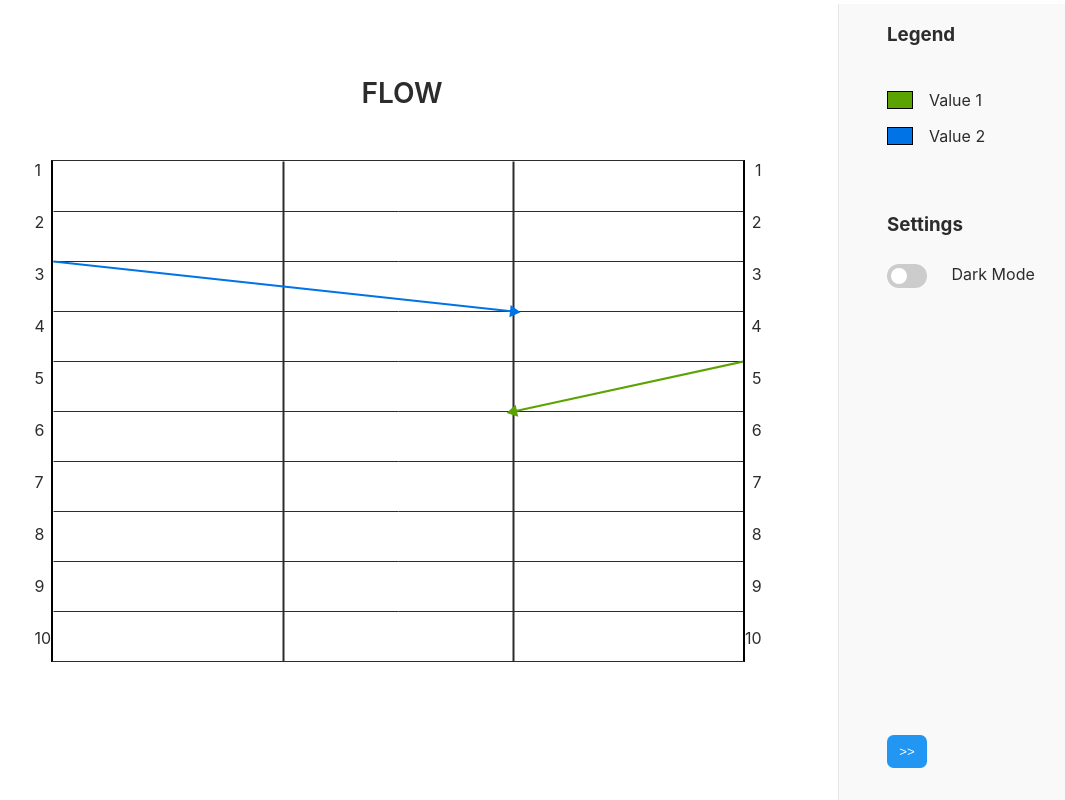
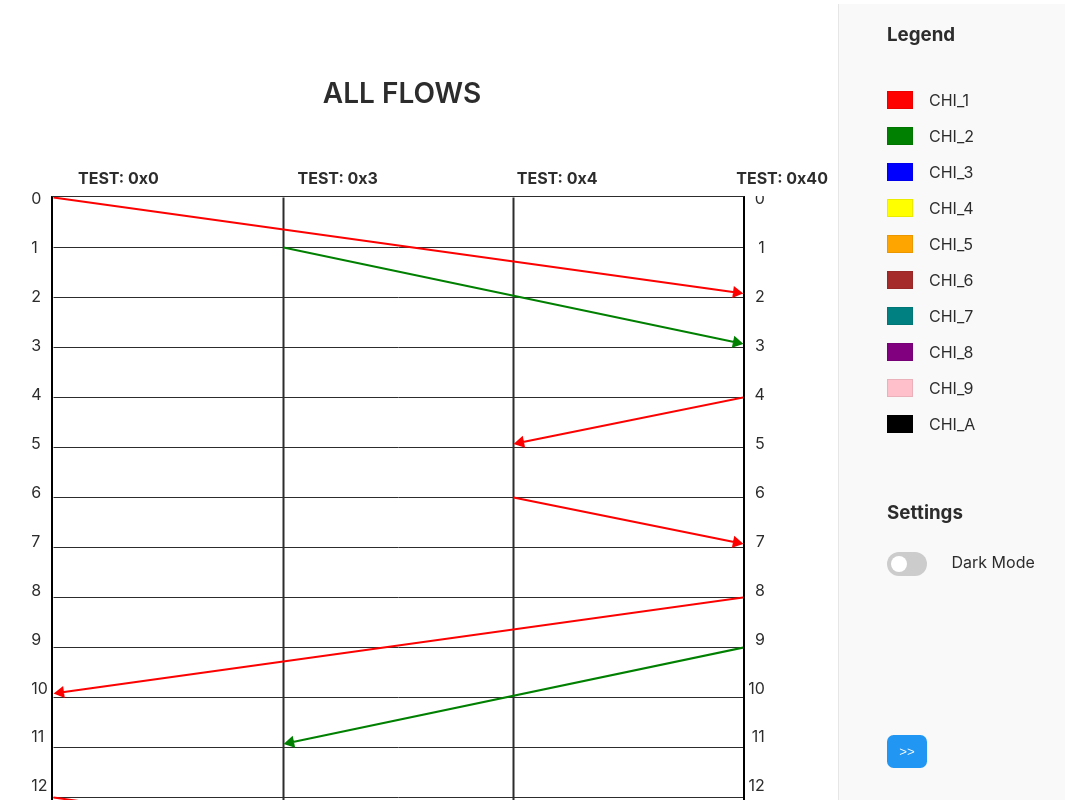
Before and after one commit to RobertJonez7/flow, a React (Create React App) app: page / in a window 1280 px wide. Shown: the top 800 px of the page, without its empty margins (42-1107 px from the left). Built offline with nearby package versions, Linux system fonts and the light colour scheme.

Commit message:
shaped data correctly

```diff
--- a/src/App.css
+++ b/src/App.css
@@ -20,7 +20,7 @@
 html,
 body {
   margin: 0;
-  height: 100%;
+  height: 100vh;
   font-family: -apple-system, BlinkMacSystemFont, "Segoe UI", "Roboto", "Oxygen",
     "Ubuntu", "Cantarell", "Fira Sans", "Droid Sans", "Helvetica Neue",
     sans-serif;
@@ -42,29 +42,45 @@ body {
   padding-top: 0;
   display: flex;
   justify-content: center;
+  flex-direction: column;
   transition: 500ms;
 }
 
-.sider {
+.row-headers {
+  margin-top: -0.5em;
   display: flex;
   flex-direction: column;
   align-items: start;
-  gap: 2em;
+  gap: 1.81em;
   width: 7em;
 }
 
-.sider-right {
+.row-headers-right {
+  margin-top: -0.5em;
   display: flex;
   flex-direction: column;
   align-items: end;
-  gap: 2em;
+  gap: 1.81em;
   width: 7em;
 }
 
-.top {
+.grid {
   display: flex;
+  flex-direction: row;
+  justify-content: center;
+}
+
+.column-headers {
+  position: sticky;
+  top: 0;
+  display: flex;
+  justify-content: space-between;
+  align-items: flex-end;
+  margin-bottom: 2em;
   margin: auto;
-  margin-bottom: 5px;
+  padding: 0.5em;
+  font-weight: bold;
+  background-color: var(--primary);
 }
 
 .toggle-open-button {
@@ -126,7 +142,7 @@ body {
 .box {
   width: 1.5em;
   height: 1em;
-  border: 1px solid black;
+  border: 1px solid var(--border);
   margin-right: 1em;
 }
 
@@ -261,12 +277,13 @@ input:checked + .slider:before {
 .tooltip-element {
   position: absolute;
   top: 2em;
-  width: 10em;
-  min-height: 2em;
+  min-width: 8em;
+  min-height: 1.75em;
   background-color: var(--table-border-secondary);
   border: 1px solid var(--table-border);
   color: var(--secondary);
   padding: 0.25em;
+  padding-top: 0.5em;
 }
 
 .tooltip:hover .tooltip-container {
--- a/src/App.tsx
+++ b/src/App.tsx
@@ -3,17 +3,27 @@ import Sidebar from "./components/sidebar";
 import Header from "./components/header";
 import Button from "./components/button";
 import Grid from "./components/grid";
-import data from "./test/data";
+import data from "./test/test-data";
+import { createColorPallete } from "./helpers/create-color-pallete";
 import { useState } from "react";
 
 const App = () => {
   const [isOpen, toggleOpen] = useState(true);
   const [theme, toggleTheme] = useState("light");
 
-  const sideBarProps = { toggleOpen, isOpen, toggleTheme, theme, data };
-  const headerProps = { isOpen, title: "FLOW" };
+  const colorPallete = createColorPallete(data);
+
+  const sideBarProps = {
+    colorPallete,
+    toggleOpen,
+    isOpen,
+    toggleTheme,
+    theme,
+  };
+  const headerProps = { isOpen, title: "ALL FLOWS" };
   const gridProps = {
     className: "grid-container",
+    colorPallete,
     key: theme,
     isOpen,
     theme,
--- a/src/components/grid.tsx
+++ b/src/components/grid.tsx
@@ -7,17 +7,28 @@ import { drawContent } from "../helpers/draw-content";
 import { initCanvas } from "../helpers/init-canvas";
 import { buildGrid } from "../helpers/build-grid";
 
-const Grid = ({ data, theme, isOpen, className }: GridProps): JSX.Element => {
+const Grid = ({
+  data,
+  theme,
+  isOpen,
+  className,
+  colorPallete,
+}: GridProps): JSX.Element => {
   const [tooltipCoordinates, setTooltipCoordinates] = useState<any>({});
   const canvasRef = useRef(null);
+
+  const numOfRows = Object.values(data).reduce((num: number, val: any) => {
+    if (val?.rcvd_time > num) num = val?.rcvd_time;
+    return num;
+  }, 0);
 
   useEffect(() => {
     const options: GridOptions = {
       canvas: canvasRef.current as unknown as HTMLCanvasElement,
-      width: (data?.columns?.length - 1) * 230,
-      height: data?.rows?.length * 50,
-      cols: data?.columns?.length - 1,
-      rows: data?.rows?.length,
+      width: 3 * 230, //(data?.columns?.length - 1) * 230,
+      height: 22 * 50, //data?.rows?.length * 50,
+      rows: numOfRows,
+      cols: 3,
       offsetX: 0,
       offsetY: 0,
       ctx: 0,
@@ -34,8 +45,9 @@ const Grid = ({ data, theme, isOpen, className }: GridProps): JSX.Element => {
       const coordinates = computeIntersectionsCoordinates(options);
       const tooltipC = drawContent({
         coordinates,
+        colorPallete,
         ctx: options?.ctx,
-        directions: data?.directions,
+        directions: data,
       });
 
       setTooltipCoordinates(tooltipC);
@@ -43,26 +55,39 @@ const Grid = ({ data, theme, isOpen, className }: GridProps): JSX.Element => {
     render();
   }, []);
 
-  const siderItems = data.rows.map((r: string) => (
-    <div className="sider-item" key={r}>
-      {r}
-    </div>
-  ));
+  const rowHeaders = Array(numOfRows + 1)
+    .fill(0)
+    .map((n, i) => n + i)
+    .map((r: number) => <div key={r}>{r}</div>);
+
+  const columnHeaders = [
+    "TEST: 0x0",
+    "TEST: 0x3",
+    "TEST: 0x4",
+    "TEST: 0x40",
+  ].map((c: string) => <div>{c}</div>);
 
   return (
     <div className={className} style={{ marginRight: isOpen ? "25em" : 0 }}>
-      <div className="sider">{siderItems}</div>
+      <div className="column-headers" style={{ width: 3 * 230 + 60 }}>
+        {columnHeaders}
+      </div>
+      <div className="grid">
+        <div className="row-headers">{rowHeaders}</div>
+        <div>
           <canvas ref={canvasRef} className="canvas" />
+        </div>
         <div
           className="dom-overlay"
           style={{
-          width: (data?.columns?.length - 1) * 230,
-          height: data?.rows?.length * 50,
+            width: 3 * 230,
+            height: numOfRows * 50,
           }}
         >
           {generateTooltips(tooltipCoordinates)}
         </div>
-      <div className="sider-right">{siderItems}</div>
+        <div className="row-headers-right">{rowHeaders}</div>
+      </div>
     </div>
   );
 };
--- a/src/components/sidebar.tsx
+++ b/src/components/sidebar.tsx
@@ -5,7 +5,7 @@ import Button from "./button";
 import { SidebarProps } from "../types";
 
 const Sidebar = ({
-  data,
+  colorPallete,
   toggleOpen,
   isOpen,
   toggleTheme,
@@ -21,8 +21,8 @@ const Sidebar = ({
       <div className="sidebar">
         <div className="section">
           <h3>Legend</h3>
-          {Object.values(data?.legend).map((l: any) => {
-            return <LegendValue title={l?.title} color={l?.color} />;
+          {Object.entries(colorPallete).map(([key, val]: any) => {
+            return <LegendValue title={key} color={val} />;
           })}
         </div>
 
--- /dev/null
+++ b/src/helpers/create-color-pallete.ts
@@ -0,0 +1,20 @@
+const colors = [
+  "red",
+  "green",
+  "blue",
+  "yellow",
+  "orange",
+  "brown",
+  "teal",
+  "purple",
+  "pink",
+  "black",
+];
+
+export const createColorPallete = (data: any) => {
+  const keys = [...new Set(Object.values(data).map((d: any) => d?.elder_id))];
+  return keys.reduce((obj, val, i) => {
+    if (!obj[val]) obj[val] = colors[i];
+    return obj;
+  }, {});
+};
--- a/src/helpers/draw-content.ts
+++ b/src/helpers/draw-content.ts
@@ -1,35 +1,41 @@
-import { DrawContentArgs, Intersections } from "../types";
+import { DrawContentArgs } from "../types";
 import { drawArrow } from "./draw-arrow";
+
+const headers = { "0x0": 0, "0x3": 1, "0x4": 2, "0x40": 3 } as any;
 
 export const drawContent = ({
   coordinates,
+  colorPallete,
+  directions,
   ctx,
-  directions,
 }: DrawContentArgs) => {
-  const endCoordinates: Intersections = {};
+  const endCoordinates: any = {};
 
-  for (const d in directions) {
-    const row = coordinates[`row-${d}`];
-    const direction = directions[d];
-
-    ctx.strokeStyle = direction?.color ?? "black";
+  Object.entries(directions).forEach(([key, val]: any) => {
+    const color = colorPallete[val?.elder_id] ?? "black";
+    ctx.strokeStyle = color;
     ctx.lineWidth = 2;
+    const increment = headers[val?.src_node] > headers[val?.tgt_node];
 
     drawArrow({
-      fromX: row[`top-${direction?.src_node}-x`],
-      fromY: row[`top-${direction?.src_node}-y`],
-      toX: row[`bottom-${direction?.tgt_node}-x`],
-      toY: row[`bottom-${direction?.tgt_node}-y`],
-      color: direction?.color,
+      fromX: coordinates[val?.sent_time][`${headers[val?.src_node]}-x`],
+      fromY: coordinates[val?.sent_time][`${headers[val?.src_node]}-y`],
+      toX:
+        coordinates[val?.rcvd_time][`${headers[val?.tgt_node]}-x`] +
+        (increment ? +7 : -7),
+      toY: coordinates[val?.rcvd_time][`${headers[val?.tgt_node]}-y`] - 5,
       radius: 5,
+      color,
       ctx,
     });
 
-    endCoordinates[d] = {
-      x: row[`bottom-${direction?.tgt_node}-x`],
-      y: row[`bottom-${direction?.tgt_node}-y`],
+    endCoordinates[key] = {
+      x: coordinates[val?.rcvd_time][`${headers[val?.tgt_node]}-x`],
+      y: coordinates[val?.rcvd_time][`${headers[val?.tgt_node]}-y`],
+      description: val?.description,
+      increment,
     };
-  }
+  });
 
   return endCoordinates;
 };
--- a/src/helpers/generate-tooltips.tsx
+++ b/src/helpers/generate-tooltips.tsx
@@ -8,13 +8,14 @@ const generateTooltips = (coordinates: Intersections) => {
     try {
       return (
         <div
-          style={{ position: "absolute", top: val?.y - 15, left: val?.x - 20 }}
+          style={{
+            position: "absolute",
+            top: val?.y - 15,
+            left: val?.x + (val?.increment ? -12 : -25),
+          }}
         >
           {React.createElement(Tooltip, {
-            text: `Lorem ipsum dolor sit amet consectetur, adipisicing elit. Dolor,
-          corporis animi. Architecto doloremque distinctio totam sit debitis
-          quia vero dolor, earum quas quo est voluptatum, asperiores natus
-          incidunt amet atque!`,
+            text: val?.description,
           })}
         </div>
       );
--- /dev/null
+++ b/src/test/test-data.ts
@@ -0,0 +1,192 @@
+export default {
+  CHI_0_TXREQ_0: {
+    elder_id: "CHI_1",
+    self_id: "CHI_1",
+    sent_time: 0,
+    rcvd_time: 2,
+    src_node: "0x0",
+    tgt_node: "0x40",
+    channel: "REQ",
+    description: "WrDataPartial",
+    address: "ADDR",
+  },
+  CHI_0_TXRSP_0: {
+    elder_id: "CHI_1",
+    self_id: "CHI_1",
+    sent_time: 8,
+    rcvd_time: 10,
+    src_node: "0x40",
+    tgt_node: "0x0",
+    channel: "RSP",
+    description: "CompDBID",
+    address: "ADDR",
+  },
+  CHI_0_TXDAT_0: {
+    elder_id: "CHI_1",
+    self_id: "CHI_1",
+    sent_time: 12,
+    rcvd_time: 14,
+    src_node: "0x0",
+    tgt_node: "0x40",
+    channel: "DAT",
+    description: "CopyBackWriteData_UC",
+    address: "ADDR",
+  },
+  CHI_0_TXRSP_1: {
+    elder_id: "CHI_1",
+    self_id: "CHI_1",
+    sent_time: 16,
+    rcvd_time: 18,
+    src_node: "0x0",
+    tgt_node: "0x40",
+    channel: "RSP",
+    description: "CompAck",
+    address: "ADDR",
+  },
+
+  CHI_1_SNP_0: {
+    elder_id: "CHI_1",
+    self_id: "SNP_1",
+    sent_time: 4,
+    rcvd_time: 5,
+    src_node: "0x40",
+    tgt_node: "0x4",
+    channel: "SNP",
+    description: "SnpDataPlease",
+    address: "ADDR",
+  },
+  CHI_1_TXRSP_0: {
+    elder_id: "CHI_1",
+    self_id: "SNP_1",
+    sent_time: 6,
+    rcvd_time: 7,
+    src_node: "0x4",
+    tgt_node: "0x40",
+    channel: "RSP",
+    description: "SnpRsp_I",
+    address: "ADDR",
+  },
+
+  CHI_2_TXREQ_0: {
+    elder_id: "CHI_2",
+    self_id: "CHI_2",
+    sent_time: 1,
+    rcvd_time: 3,
+    src_node: "0x3",
+    tgt_node: "0x40",
+    channel: "REQ",
+    description: "RdUnique",
+    address: "ADDR",
+  },
+  CHI_2_TXDAT_0: {
+    elder_id: "CHI_2",
+    self_id: "CHI_2",
+    sent_time: 9,
+    rcvd_time: 11,
+    src_node: "0x40",
+    tgt_node: "0x3",
+    channel: "DAT",
+    description: "CompData_UC",
+    address: "ADDR",
+  },
+  CHI_2_TXRSP_0: {
+    elder_id: "CHI_2",
+    self_id: "CHI_2",
+    sent_time: 13,
+    rcvd_time: 15,
+    src_node: "0x3",
+    tgt_node: "0x40",
+    channel: "RSP",
+    description: "CompAck",
+    address: "ADDR",
+  },
+
+  CHI_3_TXRSP_0: {
+    elder_id: "CHI_3",
+    self_id: "CHI_3",
+    sent_time: 13,
+    rcvd_time: 15,
+    src_node: "0x3",
+    tgt_node: "0x40",
+    channel: "RSP",
+    description: "CompAck",
+    address: "ADDR",
+  },
+  CHI_4_TXRSP_0: {
+    elder_id: "CHI_4",
+    self_id: "CHI_4",
+    sent_time: 14,
+    rcvd_time: 16,
+    src_node: "0x3",
+    tgt_node: "0x40",
+    channel: "RSP",
+    description: "CompAck",
+    address: "ADDR",
+  },
+  CHI_5_TXRSP_0: {
+    elder_id: "CHI_5",
+    self_id: "CHI_5",
+    sent_time: 15,
+    rcvd_time: 17,
+    src_node: "0x3",
+    tgt_node: "0x40",
+    channel: "RSP",
+    description: "CompAck",
+    address: "ADDR",
+  },
+  CHI_6_TXRSP_0: {
+    elder_id: "CHI_6",
+    self_id: "CHI_6",
+    sent_time: 16,
+    rcvd_time: 18,
+    src_node: "0x3",
+    tgt_node: "0x40",
+    channel: "RSP",
+    description: "CompAck",
+    address: "ADDR",
+  },
+  CHI_7_TXRSP_0: {
+    elder_id: "CHI_7",
+    self_id: "CHI_7",
+    sent_time: 17,
+    rcvd_time: 19,
+    src_node: "0x3",
+    tgt_node: "0x40",
+    channel: "RSP",
+    description: "CompAck",
+    address: "ADDR",
+  },
+  CHI_8_TXRSP_0: {
+    elder_id: "CHI_8",
+    self_id: "CHI_8",
+    sent_time: 18,
+    rcvd_time: 20,
+    src_node: "0x3",
+    tgt_node: "0x40",
+    channel: "RSP",
+    description: "CompAck",
+    address: "ADDR",
+  },
+  CHI_9_TXRSP_0: {
+    elder_id: "CHI_9",
+    self_id: "CHI_9",
+    sent_time: 19,
+    rcvd_time: 21,
+    src_node: "0x3",
+    tgt_node: "0x40",
+    channel: "RSP",
+    description: "CompAck",
+    address: "ADDR",
+  },
+  CHI_A_TXRSP_0: {
+    elder_id: "CHI_A",
+    self_id: "CHI_A",
+    sent_time: 20,
+    rcvd_time: 22,
+    src_node: "0x3",
+    tgt_node: "0x40",
+    channel: "RSP",
+    description: "CompAck",
+    address: "ADDR",
+  },
+};
```
Also changed, not shown: src/helpers/compute-intersection-coordinates.ts (+4 -6 lines), src/test/data.ts (+1 -0 lines), src/types.ts (+7 -1 lines). Lines whose indentation alone changed are shown as unchanged.
